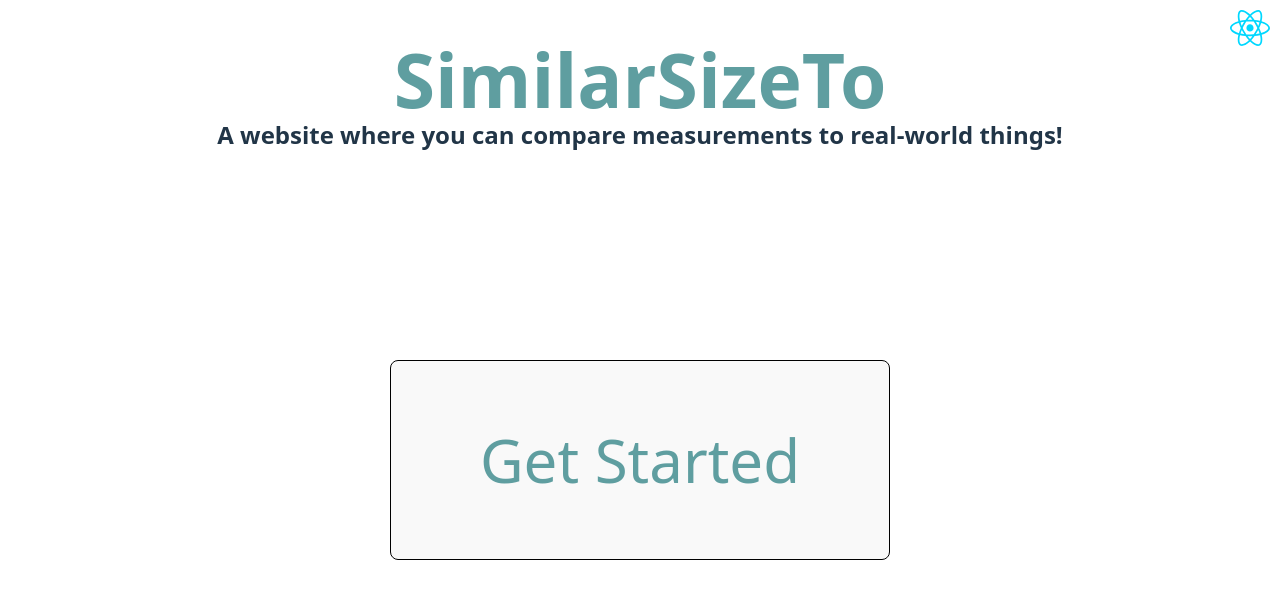
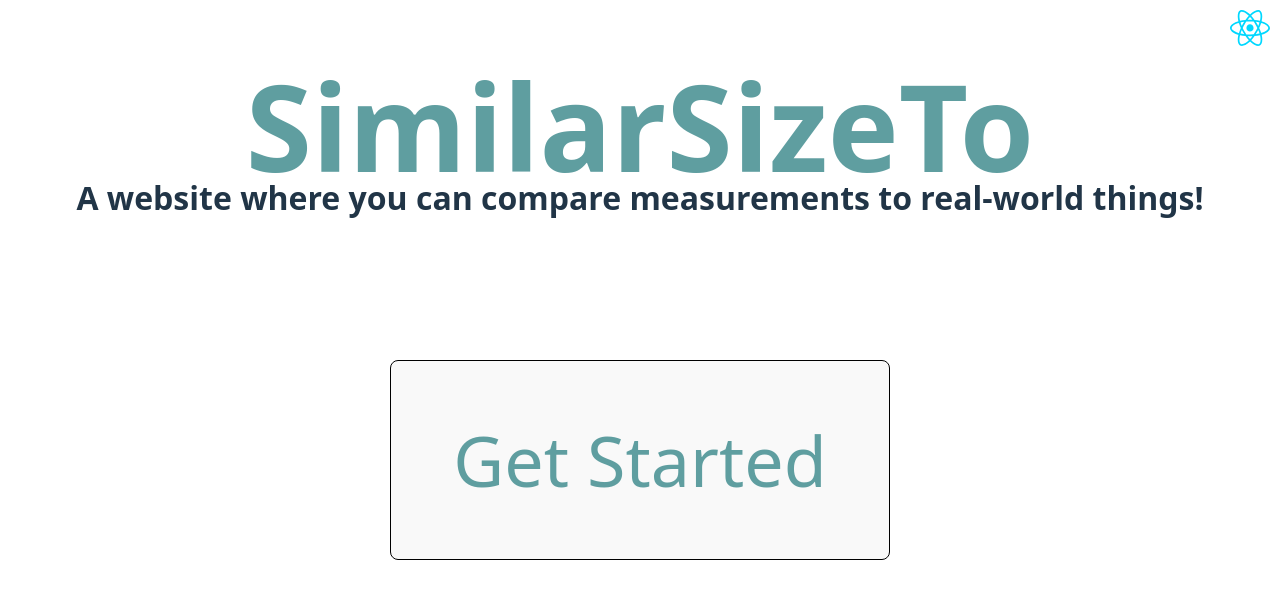
Before and after one commit to Crashandburn001/similar-size-to, a React (Vite) app: page / in a window 1280 px wide. Shown: the top 598 px of the page. Built offline with nearby package versions, Linux system fonts and the light colour scheme.

Commit message:
Resized some stuff

```diff
--- a/src/App.css
+++ b/src/App.css
@@ -49,7 +49,7 @@
   position: relative;
   color: cadetblue;
   animation: pulse 2s infinite;
-  font-size: 75px;
+  font-size: 120px;
 }
 
 .header-div{
@@ -71,7 +71,7 @@
   top: 1em;
   margin: 0;
   padding: 10px;
-  font-size: 1.5em;
+  font-size: 2em;
 }
 
 .img-builtonreact{
@@ -94,7 +94,7 @@
   width: 500px;
   text-align: center;
   height: 200px;
-  font-size: 60px;
+  font-size: 70px;
   color: cadetblue;
 
 }
--- a/src/pages/HomePage.jsx
+++ b/src/pages/HomePage.jsx
@@ -27,6 +27,7 @@ function HomePage() {
                     <Link to="/compare">
                         <button className="btn-get-started">Get Started</button>
                     </Link>
+                    <br/>
                 </div>
             </div>
         </>
```
